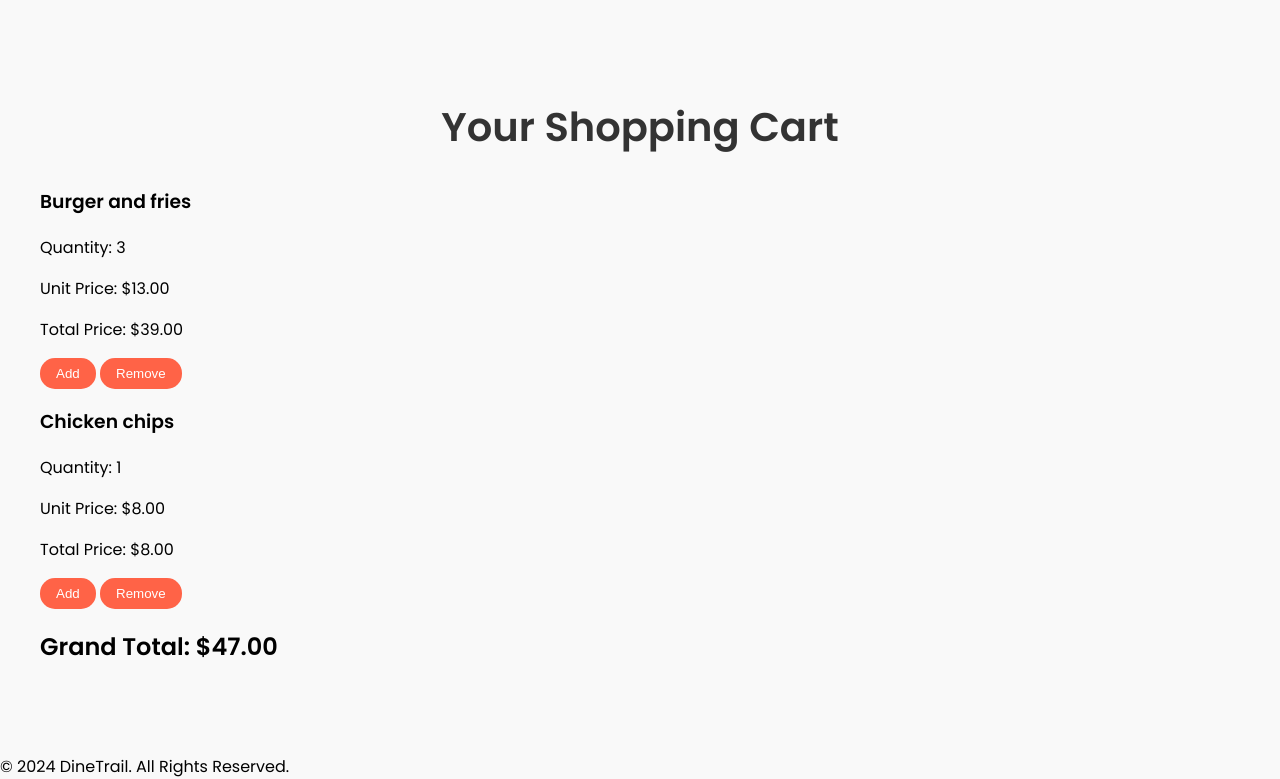
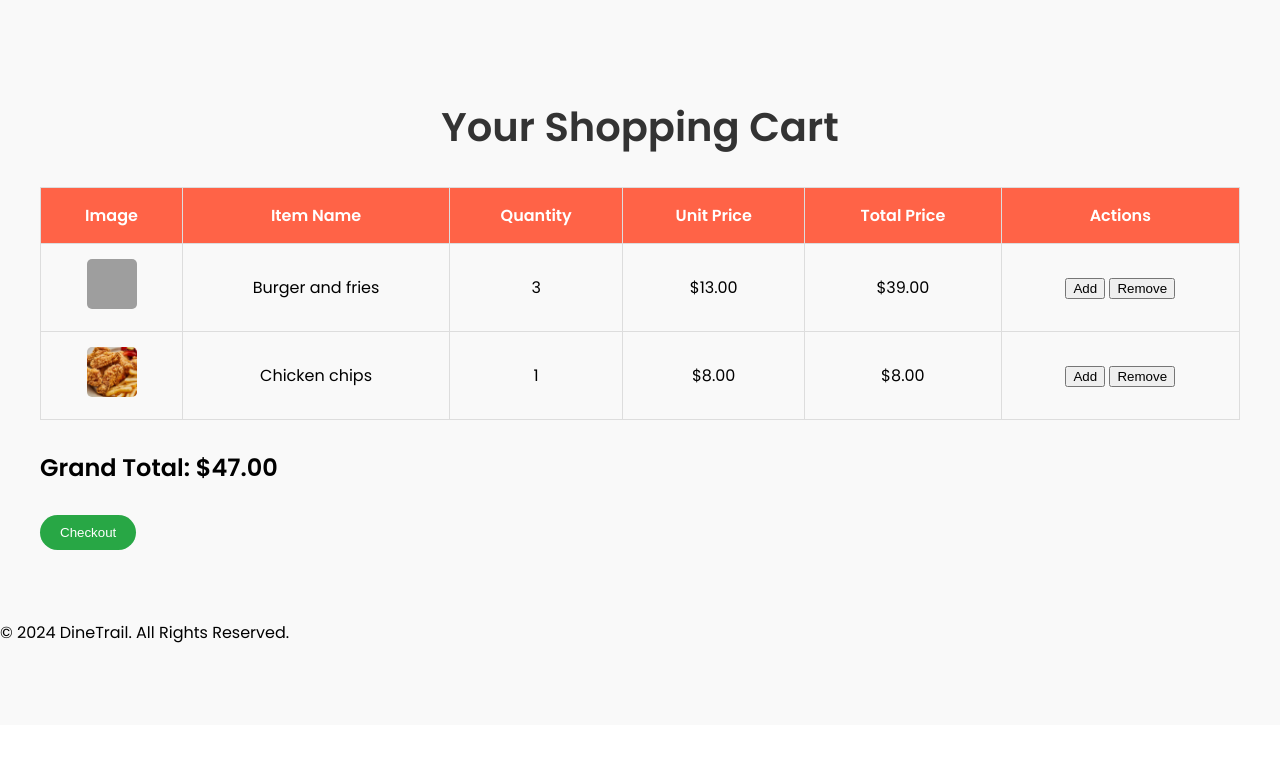
Before and after one commit to damail224/MY-PROJECT, a Flask app: page /cart in a window 1280 px wide. Shown: the part 75-854 px from the top of the page. After the commit the page ends 718 px from the top, so only its background shows below. Run offline with Flask 3, Linux system fonts and the light colour scheme; data comes from the database, SQL or seed files in the repository; grey boxes are pictures that could not be loaded.

Commit message:
cart latest updates

```diff
--- a/app.py
+++ b/app.py
@@ -1,6 +1,21 @@
 from flask import Flask, render_template, request, jsonify
 import pymysql
+import requests
+import base64
+import datetime
 import os
+
+from dotenv import load_dotenv
+
+load_dotenv()
+
+app = Flask(__name__)
+app.config['JSONIFY_PRETTYPRINT_REGULAR'] = False
+
+MPESA_CONSUMER_KEY = os.getenv("MPESA_CONSUMER_KEY")
+MPESA_CONSUMER_SECRET = os.getenv("MPESA_CONSUMER_SECRET")
+MPESA_SHORTCODE = os.getenv("MPESA_SHORTCODE")
+CALLBACK_URL = os.getenv("CALLBACK_URL")
 
 app = Flask(__name__)
 
@@ -44,10 +59,14 @@ def cart():
     connection = get_connection()
     try:
         with connection.cursor() as cursor:
-            # Fetch cart items with prices
+            # Fetch cart items with prices and images
             query = """
-                SELECT cart.foodname, cart.quantity, menu_items.price,
-                (cart.quantity * menu_items.price) AS total_price
+                SELECT
+                    cart.foodname,
+                    cart.quantity,
+                    menu_items.price,
+                    menu_items.image_name,  -- Include the image URL
+                    (cart.quantity * menu_items.price) AS total_price
                 FROM cart
                 INNER JOIN menu_items ON cart.foodname = menu_items.foodname
             """
@@ -59,8 +78,8 @@ def cart():
     finally:
         connection.close()
 
+    # Pass the image URL along with other details to the template
     return render_template("cart.html", cart_items=cart_items, grand_total=grand_total)
-
 
 
 @app.route('/cart/update', methods=['POST'])
@@ -111,5 +130,56 @@ def update_cart():
     return jsonify({'message': 'Cart updated', 'cart': cart_items}), 200
 
 
+# Get Access Token
+def get_access_token():
+    auth_url = "https://sandbox.safaricom.co.ke/oauth/v1/generate?grant_type=client_credentials"
+    auth = base64.b64encode(f"{MPESA_CONSUMER_KEY}:{MPESA_CONSUMER_SECRET}".encode()).decode()
+    headers = {"Authorization": f"Basic {auth}"}
+    response = requests.get(auth_url, headers=headers)
+    return response.json()["access_token"]
+
+# STK Push
+@app.route("/stkpush", methods=["POST"])
+def stkpush():
+    data = request.json
+    phone_number = data["phoneNumber"]
+    amount = data["amount"]
+
+    access_token = get_access_token()
+    timestamp = datetime.datetime.now().strftime("%Y%m%d%H%M%S")
+    password = base64.b64encode(
+        f"{MPESA_SHORTCODE}bfb279f9aa9bdbcf158e97dd71a467cd2d6783832c088ca11a03c073e0af9c73{timestamp}".encode()
+    ).decode()
+
+    stk_url = "https://sandbox.safaricom.co.ke/mpesa/stkpush/v1/processrequest"
+    headers = {"Authorization": f"Bearer {access_token}"}
+    payload = {
+        "BusinessShortCode": MPESA_SHORTCODE,
+        "Password": password,
+        "Timestamp": timestamp,
+        "TransactionType": "CustomerPayBillOnline",
+        "Amount": amount,
+        "PartyA": phone_number,
+        "PartyB": MPESA_SHORTCODE,
+        "PhoneNumber": phone_number,
+        "CallBackURL": CALLBACK_URL,
+        "AccountReference": "Cart Checkout",
+        "TransactionDesc": "Payment for cart items",
+    }
+
+    response = requests.post(stk_url, json=payload, headers=headers)
+    return jsonify(response.json())
+
+# Simulated Payment Confirmation
+@app.route("/payment-status/<transaction_id>", methods=["GET"])
+def payment_status(transaction_id):
+    # Simulate payment confirmation
+    from random import randint
+    if randint(0, 1):  # Simulate success 50% of the time
+        return jsonify({"success": True})
+    else:
+        return jsonify({"success": False})
+
+
 if __name__ == "__main__":
     app.run(debug=True)
--- a/templates/cart.html
+++ b/templates/cart.html
@@ -1,14 +1,18 @@
 <!DOCTYPE html>
 <html lang="en">
   <head>
-  <meta charset="UTF-8">
-  <meta name="viewport" content="width=device-width, initial-scale=1.0">
+    <meta charset="UTF-8" />
+    <meta name="viewport" content="width=device-width, initial-scale=1.0" />
     <title>Shopping Cart | DineTrail</title>
-  <link href="https://fonts.googleapis.com/css2?family=Poppins:wght@400;600&display=swap" rel="stylesheet">
+    <link
+      href="https://fonts.googleapis.com/css2?family=Poppins:wght@400;600&display=swap"
+      rel="stylesheet"
+    />
     <style>
+      /* Your existing styles */
       body {
         margin: 0;
-  font-family: 'Poppins', sans-serif;
+        font-family: "Poppins", sans-serif;
         background-color: #f9f9f9;
       }
 
@@ -50,87 +54,36 @@ header nav a:hover {
         margin-bottom: 30px;
       }
 
-.cart-table {
+      table {
         width: 100%;
         border-collapse: collapse;
         margin-bottom: 30px;
       }
 
-.cart-table th, .cart-table td {
+      table th,
+      table td {
         padding: 15px;
         text-align: center;
-  border-bottom: 1px solid #ddd;
+        border: 1px solid #ddd;
       }
 
-.cart-table th {
+      table th {
         background-color: #ff6347;
         color: white;
       }
 
-.cart-item img {
-  width: 80px;
-  height: 80px;
+      table td img {
+        width: 50px;
+        height: 50px;
         object-fit: cover;
-}
-
-.cart-item .item-name {
-  font-size: 1.1em;
-  color: #333;
-}
-
-.cart-item .item-price, .cart-item .item-quantity {
-  color: #666;
-}
-
-.cart-item .item-total {
-  font-weight: bold;
-  color: #ff6347;
-}
-
-.cart-item button {
-  background-color: #ff6347;
-  color: white;
-  border: none;
-  border-radius: 15px;
-  padding: 8px 16px;
-  cursor: pointer;
-  transition: background-color 0.3s ease;
-}
-
-.cart-item button:hover {
-  background-color: #e5533e; /* Darker shade of tomato */
-}
-
-.cart-summary {
-  text-align: right;
-  font-size: 1.2em;
-  color: #333;
-}
-
-.cart-summary .total {
-  font-weight: bold;
-  color: #ff6347;
+        border-radius: 5px;
       }
 
       .cart-footer {
         display: flex;
         justify-content: space-between;
         align-items: center;
-  margin-top: 50px;
-}
-
-.cart-footer .update-cart {
-  padding: 10px 20px;
-  background-color: #ff6347;
-  color: white;
-  border: none;
-  border-radius: 25px;
-  cursor: pointer;
-  transition: background-color 0.3s ease;
-}
-
-.cart-footer .update-cart:hover {
-  background-color: #e5533e;
+        margin-top: 30px;
       }
 
       .cart-footer .checkout-button {
@@ -161,72 +221,143 @@ header nav a:hover {
 
     <div class="cart-container">
       <h1 class="cart-title">Your Shopping Cart</h1>
-    <div id="cart-container">
-      {% if cart_items %}
-        {% for item in cart_items %}
-        <div class="cart-item">
-          <h3>{{ item.foodname }}</h3>
-          <p>Quantity: {{ item.quantity }}</p>
-          <p>Unit Price: ${{ item.price }}</p>
-          <p>Total Price: ${{ item.total_price }}</p>
-          <button onclick="updateCart('{{ item.foodname }}', 'add')">Add</button>
-          <button onclick="updateCart('{{ item.foodname }}', 'remove')">Remove</button>
-        </div>
-        {% endfor %}
-      {% else %}
-        <p>Your cart is empty.</p>
+
+      <!-- Cart Table -->
+      <table>
+        <thead>
+          <tr>
+            <th>Image</th>
+            <th>Item Name</th>
+            <th>Quantity</th>
+            <th>Unit Price</th>
+            <th>Total Price</th>
+            <th>Actions</th>
+          </tr>
+        </thead>
+        <tbody id="cart-items">
+          {% if cart_items %} {% for item in cart_items %}
+          <tr>
+            <td>
+              <img
+                src="../static/foods/{{item.image_name}}"
+                alt="{{ item.foodname }}"
+              />
+            </td>
+            <td>{{ item.foodname }}</td>
+            <td>{{ item.quantity }}</td>
+            <td>${{ item.price }}</td>
+            <td>${{ item.total_price }}</td>
+            <td>
+              <button onclick="updateCart('{{ item.foodname }}', 'add')">
+                Add
+              </button>
+              <button onclick="updateCart('{{ item.foodname }}', 'remove')">
+                Remove
+              </button>
+            </td>
+          </tr>
+          {% endfor %} {% else %}
+          <tr>
+            <td colspan="6">Your cart is empty.</td>
+          </tr>
           {% endif %}
-    </div>
+        </tbody>
+      </table>
+
+      <!-- Grand Total -->
       <div class="cart-total">
         <h2>Grand Total: $<span id="grand-total">{{ grand_total }}</span></h2>
+      </div>
+
+      <!-- Checkout Button -->
+      <div class="cart-footer">
+        <button class="checkout-button" id="checkoutBtn">Checkout</button>
+      </div>
+    </div>
+
+    <!-- Payment Modal -->
+    <div id="checkoutModal" class="modal">
+      <div class="modal-content">
+        <span class="close" id="closeModal">&times;</span>
+        <h2>Payment</h2>
+        <p>Total Amount: KES <span id="modalAmount">{{ grand_total }}</span></p>
+        <label for="phoneNumber">Mpesa Number:</label>
+        <input
+          type="text"
+          id="phoneNumber"
+          placeholder="Enter your phone number"
+          required
+        />
+        <button class="btn" id="payBtn">Pay</button>
+        <p id="statusMessage"></p>
       </div>
     </div>
 
     <footer>&copy; 2024 DineTrail. All Rights Reserved.</footer>
 
     <script>
-    function updateCart(foodname, action) {
-      fetch('/cart/update', {
-        method: 'POST',
-        headers: { 'Content-Type': 'application/json' },
-        body: JSON.stringify({ foodname, action })
-      })
-      .then(response => response.json())
-      .then(data => {
-        // Dynamically render cart items
-        const cartContainer = document.getElementById('cart-container');
-        const grandTotal = document.getElementById('grand-total');
+      // Modal logic remains the same
+      const modal = document.getElementById("checkoutModal");
+      const checkoutBtn = document.getElementById("checkoutBtn");
+      const closeModal = document.getElementById("closeModal");
+      const payBtn = document.getElementById("payBtn");
+      const statusMessage = document.getElementById("statusMessage");
 
-        if (data.cart.length === 0) {
-          cartContainer.innerHTML = '<p>Your cart is empty.</p>';
-          grandTotal.textContent = '0.00';
-        } else {
-          cartContainer.innerHTML = '';
-          let total = 0;
-
-          data.cart.forEach(item => {
-            const totalPrice = item.quantity * item.price;
-            total += totalPrice;
-
-            const cartItem = document.createElement('div');
-            cartItem.className = 'cart-item';
-            cartItem.innerHTML = `
-              <h3>${item.foodname}</h3>
-              <p>Quantity: ${item.quantity}</p>
-              <p>Unit Price: $${item.price}</p>
-              <p>Total Price: $${totalPrice.toFixed(2)}</p>
-              <button onclick="updateCart('${item.foodname}', 'add')">Add</button>
-              <button onclick="updateCart('${item.foodname}', 'remove')">Remove</button>
-            `;
-            cartContainer.appendChild(cartItem);
+      checkoutBtn.addEventListener("click", () => {
+        modal.style.display = "block";
       });
 
-          // Update the grand total
-          grandTotal.textContent = total.toFixed(2);
+      closeModal.addEventListener("click", () => {
+        modal.style.display = "none";
+        statusMessage.innerText = "";
+      });
+
+      window.onclick = (event) => {
+        if (event.target === modal) {
+          modal.style.display = "none";
+          statusMessage.innerText = "";
         }
-      })
-      .catch(error => console.error('Error updating cart:', error));
+      };
+
+      // Payment handling logic remains the same
+      payBtn.addEventListener("click", async () => {
+        const phoneNumber = document.getElementById("phoneNumber").value;
+        const grandTotal = document.getElementById("grand-total").innerText;
+
+        if (!phoneNumber) {
+          alert("Please enter your phone number.");
+          return;
         }
+
+        payBtn.disabled = true;
+        statusMessage.innerText = "Processing payment...";
+
+        try {
+          const response = await fetch("/stkpush", {
+            method: "POST",
+            headers: {
+              "Content-Type": "application/json",
+            },
+            body: JSON.stringify({
+              phoneNumber,
+              amount: grandTotal,
+            }),
+          });
+
+          const data = await response.json();
+
+          if (data.success) {
+            statusMessage.innerText = "Waiting for payment confirmation...";
+            // Polling logic can be added here
+          } else {
+            statusMessage.innerText = "Payment Failed. Try again.";
+            payBtn.disabled = false;
+          }
+        } catch (error) {
+          statusMessage.innerText = "An error occurred. Try again.";
+          payBtn.disabled = false;
+        }
+      });
     </script>
   </body>
 </html>
```
Also changed, not shown: other parts of templates/cart.html (+107 -0 lines), 1 other file. Lines whose indentation alone changed are shown as unchanged.
